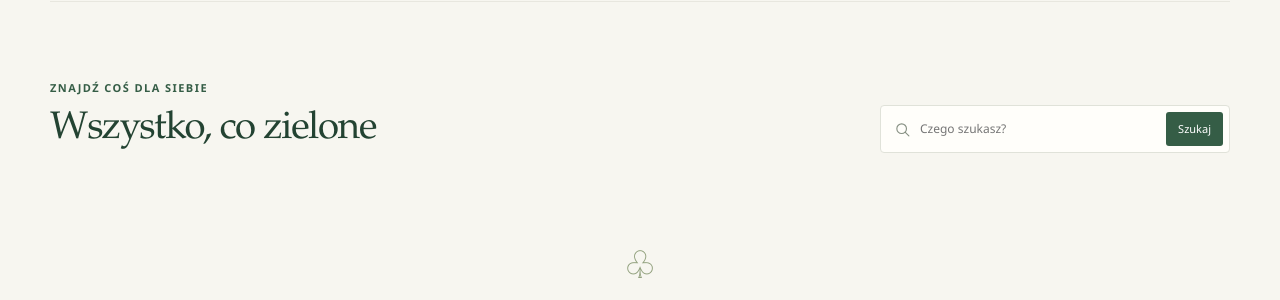
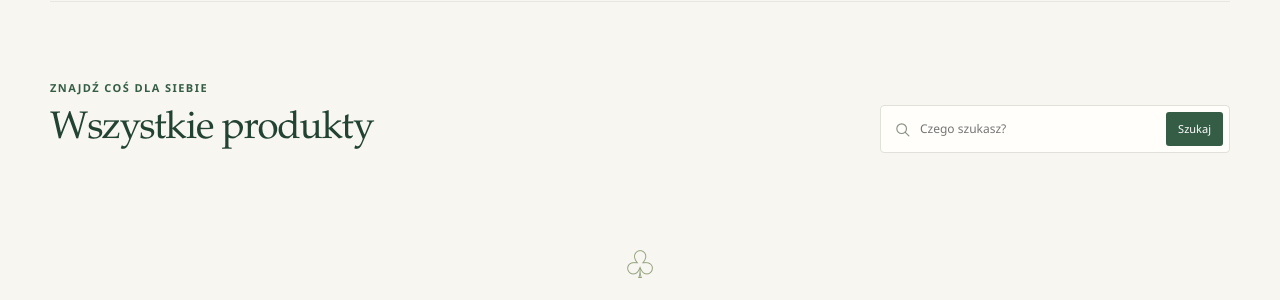
Before and after one commit to michalantczak10/sklepzdoniczkami, a Django app: page / in a window 1280 px wide. Shown: the part 939-1239 px from the top of the page. Run offline with Django 5.2, Linux system fonts and the light colour scheme; data that the repository does not hold is empty.

Commit message:
Fix: restore expected heading text for product list (Wszystkie produkty) to satisfy e2e tests
Co-authored-by: Copilot <223556219+Copilot@users.noreply.github.com>

```diff
--- a/sklepzdoniczkami/templates/sklepzdoniczkami/product_list.html
+++ b/sklepzdoniczkami/templates/sklepzdoniczkami/product_list.html
@@ -38,7 +38,7 @@
             <div class="section-heading">
                 <div>
                     <span class="eyebrow">{% if active_category %}Zielona kolekcja{% else %}Znajdź coś dla siebie{% endif %}</span>
-                    <h2>{% if active_category %}{{ active_category.name }}{% elif search_query %}Wyniki wyszukiwania{% else %}Wszystko, co zielone{% endif %}</h2>
+                    <h2>{% if active_category %}{{ active_category.name }}{% elif search_query %}Wyniki wyszukiwania{% else %}Wszystkie produkty{% endif %}</h2>
                 </div>
                 <form class="search-form" method="get" action="{% if active_category %}{{ active_category.get_absolute_url }}{% else %}{% url 'sklepzdoniczkami:products' %}{% endif %}">
                     <label class="sr-only" for="product-search">Szukaj produktów</label>
```
